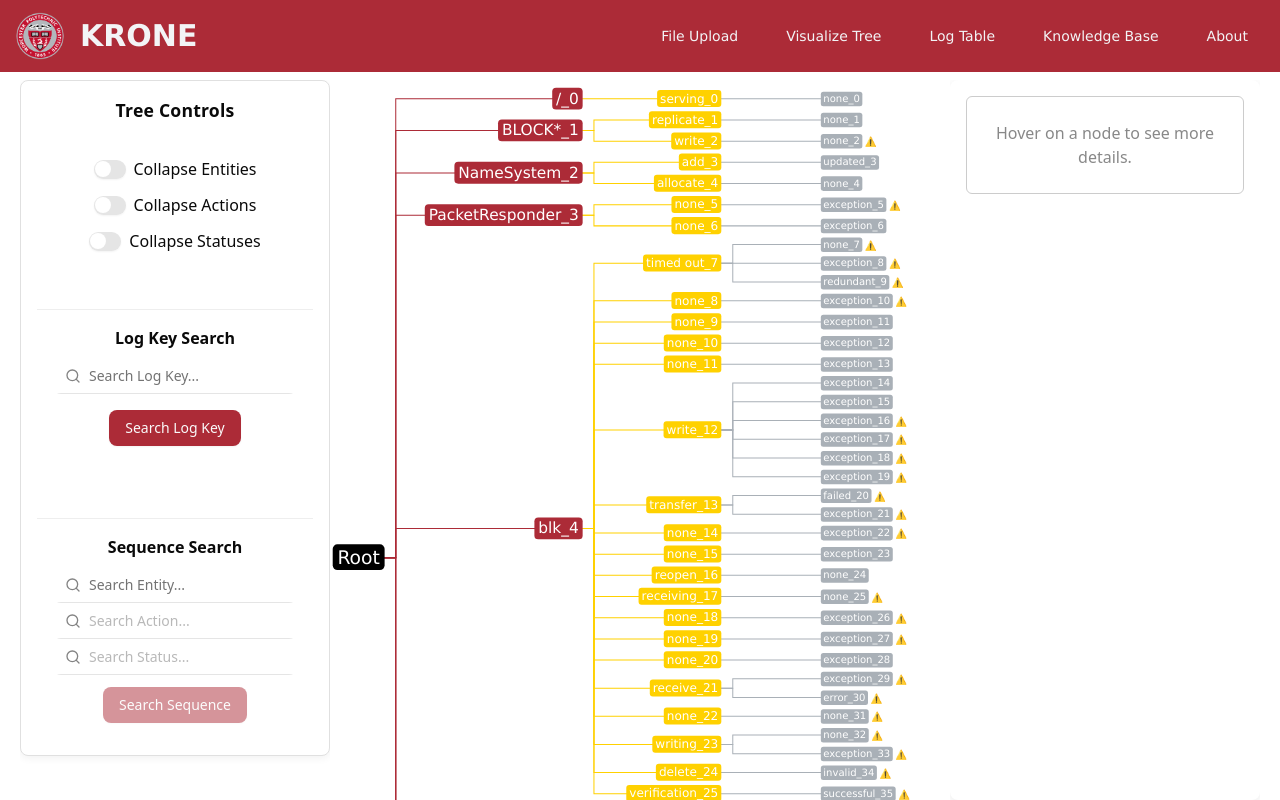
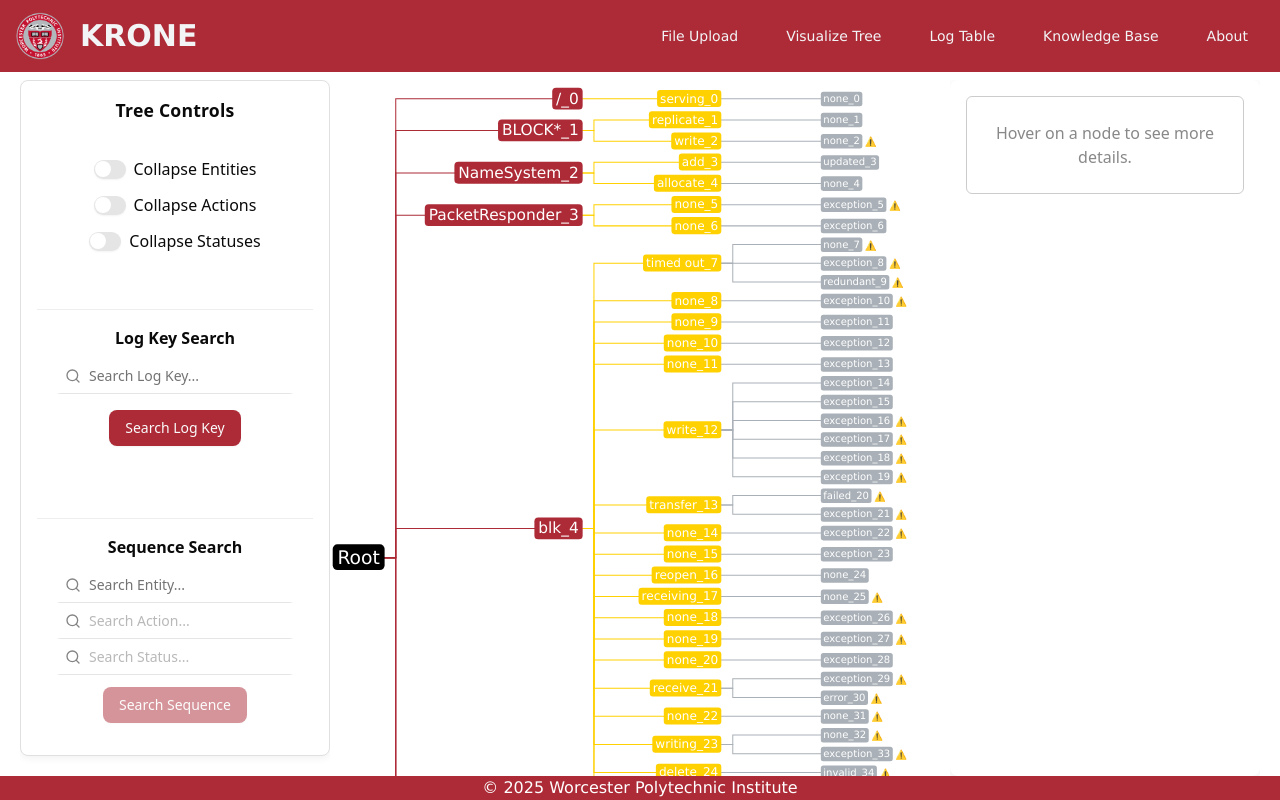
Before and after one commit to LeiMa0324/KRONE_Demo, a React (Vite) app: page /visualize-tree in a window 1280 px wide. Built offline with nearby package versions, Linux system fonts and the light colour scheme.

Commit message:
Add footer to viz tree

```diff
--- a/src/pages/visualize_tree.tsx
+++ b/src/pages/visualize_tree.tsx
@@ -7,6 +7,7 @@ import type { TreeNode } from "../tree_utils";
 import { TreeControls } from "../components/viz_tree_controls";
 import { VizTree } from "../components/viz_tree";
 import { TreeInfoPanel } from "../components/tree_info_panel";
+import { Footer } from "@/components/footer";
 
 export const VisualizeTree: React.FC = () => {
   const [treeData, setTreeData] = useState<TreeNode | null>(null);
@@ -84,11 +85,24 @@ export const VisualizeTree: React.FC = () => {
     if (!foundId) setMatchedNodeObj(null);
   }
 
+  useEffect(() => {
+    document.body.style.overflow = "hidden";
+    return () => { document.body.style.overflow = ""; };
+  }, []);
+
   return (
     <div
       style={{
-        width: "100vw",
+        minHeight: "100vh",
         height: "100vh",
+        display: "flex",
+        flexDirection: "column",
+        overflow: "hidden",
+      }}
+    >
+      <div
+        style={{
+          flex: "1 1 auto",
           display: "flex",
           alignItems: "flex-start",
           paddingTop: "80px",
@@ -157,5 +171,9 @@ export const VisualizeTree: React.FC = () => {
           <TreeInfoPanel node={searchValue && matchedNodeObj ? matchedNodeObj : hoveredNode} />
         </div>
       </div>
+      <div style={{ flex: "0 0 auto" }}>
+        <Footer />
+      </div>
+    </div>
   );
 };
```
Lines whose indentation alone changed are shown as unchanged.
